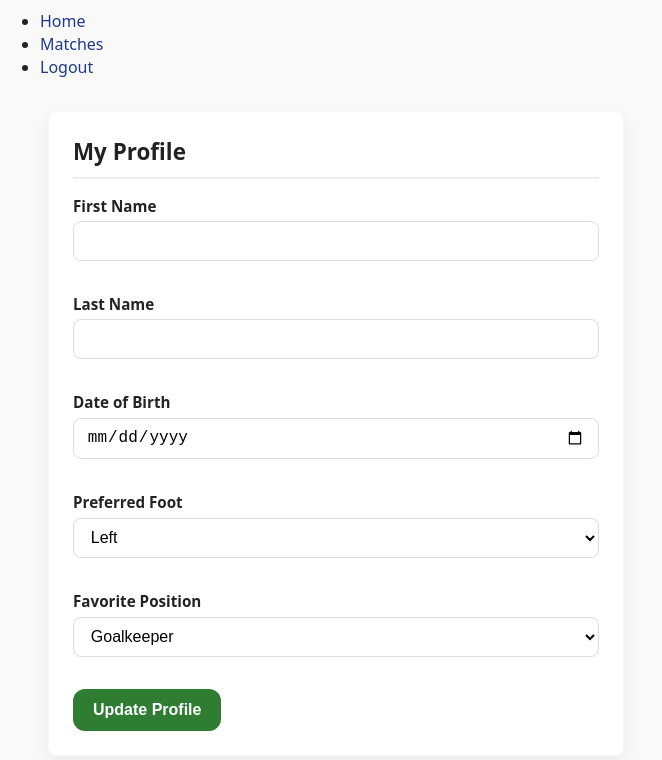
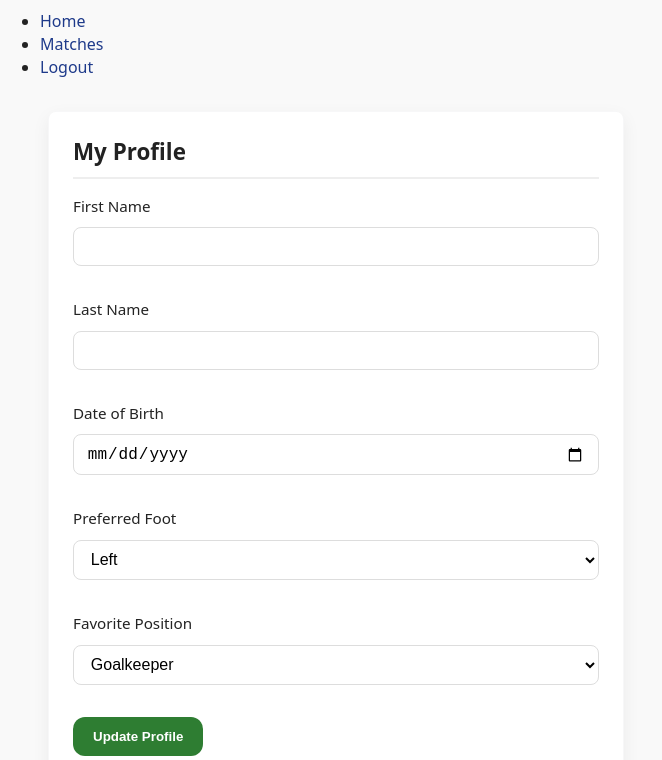
Before and after one commit to PaulHenriB/football-mvp, a website with bundled scripts: page frontend/profile.html in a window 1280 px wide. Shown: the part 40-800 px from the top of the page, without its empty margins (0-662 px from the left). Built offline with nearby package versions, Linux system fonts and the light colour scheme.

Commit message:
Update profile.css

```diff
--- a/frontend/assets/css/profile.css
+++ b/frontend/assets/css/profile.css
@@ -11,11 +11,16 @@
   gap: 2rem;
 }
 
+/* Card improvements */
 .card {
   background: #fff;
   padding: 2rem;
   border-radius: 12px;
   box-shadow: 0 4px 12px rgba(0, 0, 0, 0.08);
+  transition: transform 0.2s ease;
+}
+.card:hover {
+  transform: translateY(-2px);
 }
 
 .card h2 {
@@ -26,15 +31,17 @@
   padding-bottom: 0.5rem;
 }
 
+/* Form groups for spacing consistency */
+.form-group {
+  display: flex;
+  flex-direction: column;
+  gap: 0.4rem;
+}
+
 form {
   display: flex;
   flex-direction: column;
   gap: 1rem;
-}
-
-form label {
-  font-weight: 600;
-  margin-bottom: 0.3rem;
 }
 
 form input,
@@ -43,32 +50,21 @@
   border: 1px solid #ddd;
   border-radius: 8px;
   font-size: 1rem;
-  transition: border 0.2s ease;
+  transition: border 0.2s ease, box-shadow 0.2s ease;
 }
 
 form input:focus,
 form select:focus {
   border-color: #0077ff;
+  box-shadow: 0 0 0 3px rgba(0, 119, 255, 0.2);
   outline: none;
 }
 
 .primary-btn {
-  padding: 0.8rem 1.2rem;
-  background-color: #0077ff;
-  color: #fff;
-  border: none;
-  border-radius: 8px;
-  font-size: 1rem;
-  cursor: pointer;
-  transition: background 0.3s ease;
   align-self: flex-start;
 }
 
-.primary-btn:hover {
-  background-color: #005fcc;
-}
-
-/* Availability */
+/* Availability box */
 #availability {
   margin-bottom: 1rem;
   padding: 1rem;
@@ -90,7 +86,7 @@
   padding: 0.4rem 0;
 }
 
-/* Ratings Summary */
+/* Ratings */
 #ratings-summary {
   margin-bottom: 1rem;
   font-size: 1.1rem;
@@ -98,7 +94,6 @@
   color: #222;
 }
 
-/* Ratings History */
 #ratings-history {
   display: flex;
   flex-direction: column;
```
